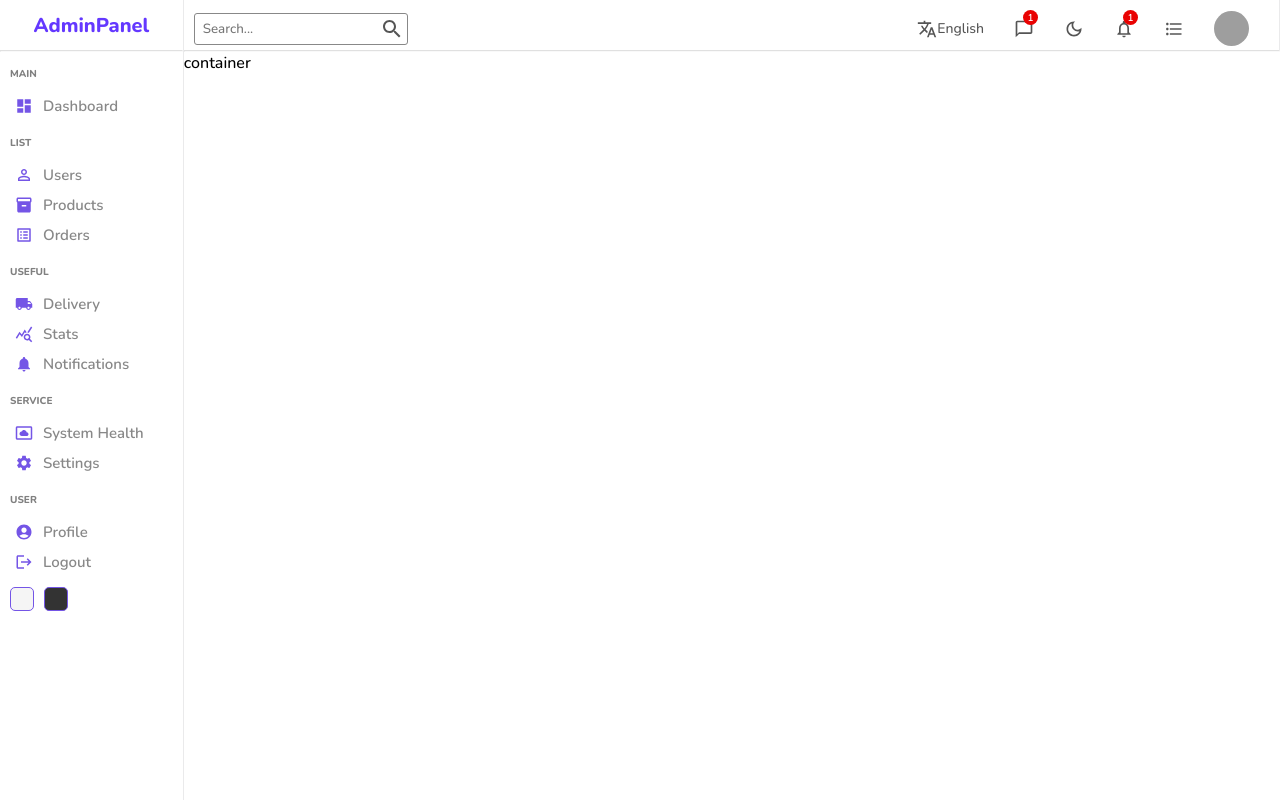
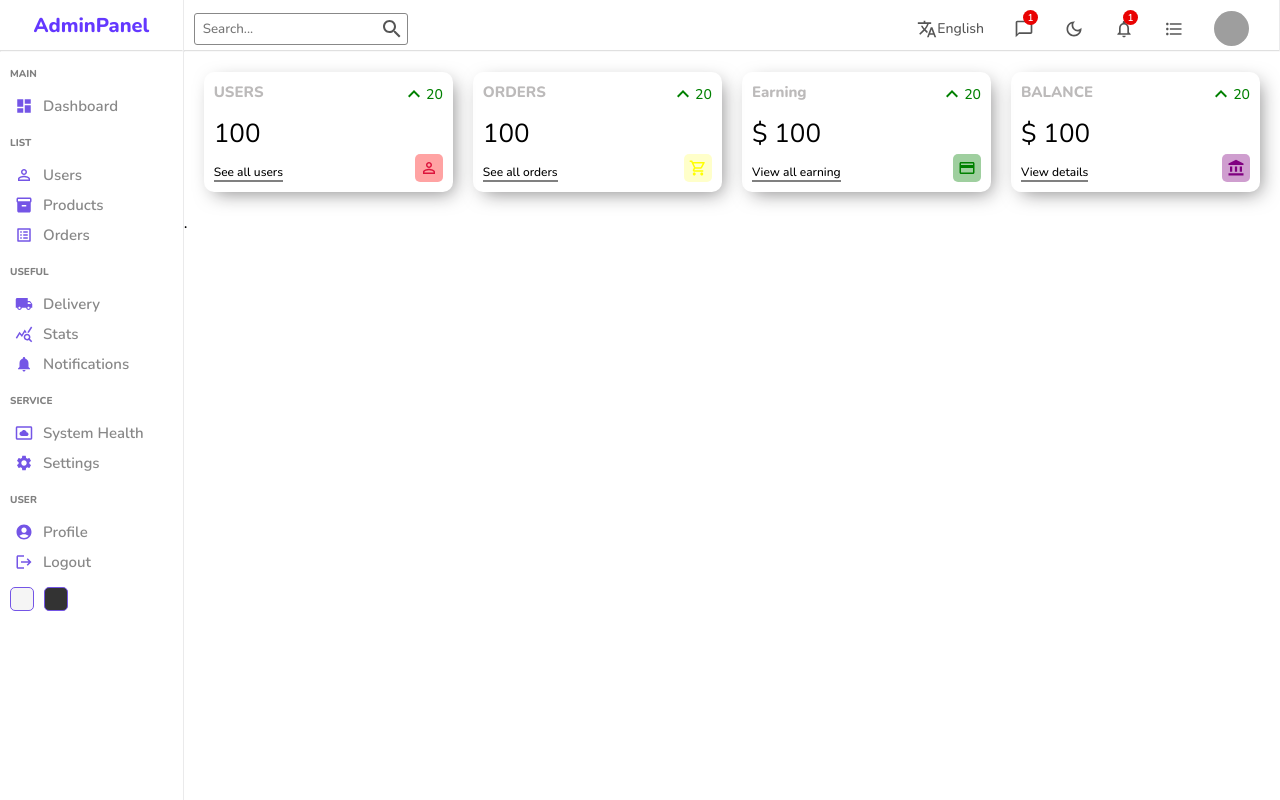
Before and after one commit to Karanpreet2001/admin-panel, a React (Create React App) app: page / in a window 1280 px wide. Built offline with nearby package versions, Linux system fonts and the light colour scheme; grey boxes are pictures that could not be loaded.

Commit message:
adding widgets

```diff
--- /dev/null
+++ b/src/components/widget/Widget.jsx
@@ -0,0 +1,85 @@
+
+import './widget.scss';
+import KeyboardArrowUpIcon from '@mui/icons-material/KeyboardArrowUp';
+import PersonOutlineIcon from '@mui/icons-material/PersonOutline';
+import ReorderIcon from '@mui/icons-material/Reorder';
+import AccountBalanceIcon from '@mui/icons-material/AccountBalance';
+import PaymentIcon from '@mui/icons-material/Payment';
+import ShoppingCartOutlinedIcon from '@mui/icons-material/ShoppingCartOutlined';
+
+const Widget = ({type}) => {
+
+
+    let data;
+
+    let amount = 100;
+    let percentage = 20;
+
+    switch (type) {
+        case "user":
+            data = {title:"USERS",
+                    isMoney : false,
+                    link: "See all users",
+                    icon: (
+                        <PersonOutlineIcon className='icon' style={{color: "crimson", backgroundColor: "rgba(255, 0, 0, 0.361)"}}/>
+                    )
+                    }
+
+            break;
+
+            case "order":
+                data = {title:"ORDERS",
+                        isMoney : false,
+                        link: "See all orders",
+                        icon: (
+                            <ShoppingCartOutlinedIcon className='icon' style={{color: "yellow", backgroundColor: "rgba(255, 255, 0, 0.207)"}}/>
+                        )
+                        }
+
+                break;
+
+                case "earning":
+                    data = {title:"Earning",
+                            isMoney : true,
+                            link: "View all earning",
+                            icon: (
+                                <PaymentIcon className='icon' style={{color: "green", backgroundColor: "rgba(0, 128, 0, 0.376)"}}/>
+                            )
+                            }
+
+                    break;
+
+                    case "balance":
+                        data = {title:"BALANCE",
+                                isMoney : true,
+                                link: "View details",
+                                icon: (
+                                    <AccountBalanceIcon className='icon' style={{color: "purple", backgroundColor: "rgba(128, 0, 128, 0.379)"}}/>
+                                )
+                                }
+
+                        break;
+
+        default:
+            break;
+    }
+
+    return (
+        <div className="widget">
+            <div className="left">
+                <div className="title">{data.title}</div>
+                <div className="counter">{data.isMoney && "$"} {amount}</div>
+                <div className="link">{data.link}</div>
+            </div>
+            <div className="right">
+            <div className="percentage positive">
+                <KeyboardArrowUpIcon/>
+                {percentage}
+                </div>
+                {data.icon}
+                </div>
+        </div>
+     );
+}
+
+export default Widget;
--- /dev/null
+++ b/src/components/widget/widget.scss
@@ -0,0 +1,56 @@
+.widget{
+    display: flex;
+    flex: 1;
+    justify-content: space-between;
+    padding: 10px;
+    -webkit-box-shadow: 5px 6px 19px -5px rgba(0,0,0,0.47);
+box-shadow: 5px 6px 19px -5px rgba(130, 129, 130, 0.97);
+    border-radius: 10px;
+    height: 100px;
+
+    .left, .right{
+        display: flex;
+        flex-direction: column;
+        justify-content: space-between;
+
+        .title{
+            font-weight: bold;
+            font-size: 15px;
+            color: rgb(188, 186, 186);
+        }
+
+        .counter{
+            font-size: 26px;
+            font-weight: 300;
+        }
+        .link{
+            width: max-content;
+            cursor: pointer;
+            font-size: 12px;
+            border-bottom: 2px solid grey;
+        }
+        .percentage{
+            display: flex;
+            align-items: center;
+            font-size: 14px;
+
+            &.positive{
+                color: green;
+            }
+            &.negative{
+                color: red;
+
+            }
+
+        }
+
+        .icon{
+            font-size: 18px;
+            padding: 5px;
+            border-radius: 5px;
+            align-self: flex-end;
+
+
+        }
+    }
+}
--- a/src/pages/home/Home.jsx
+++ b/src/pages/home/Home.jsx
@@ -1,6 +1,7 @@
 import "./home.scss";
 import SideBar from "../../components/sidebar/SideBar"
 import NavBar from "../../components/navbar/NavBar";
+import Widget from "../../components/widget/Widget";
 
 const Home = () => {
     return (
@@ -8,7 +9,15 @@
         <SideBar/>
         <div className="homeContainer">
             <NavBar/>
-            container
+            <div className="widgets">
+                <Widget type = "user" />
+                <Widget type = "order"/>
+                <Widget type = "earning"/>
+                <Widget type = "balance"/>
+                </div>
+            <div className="charts">
+                .
+            </div>
         </div>
     </div> );
 }
--- a/src/pages/home/home.scss
+++ b/src/pages/home/home.scss
@@ -5,4 +5,10 @@
 
         flex: 6;
     }
+
+    .widgets{
+        display: flex;
+        padding: 20px;
+        gap: 20px;
+    }
 }
```
Also changed, not shown: src/components/charts/Charts.jsx (added), src/components/charts/charts.scss (added), src/components/featured/Featured.jsx (added), src/components/featured/featured.scss (added).
